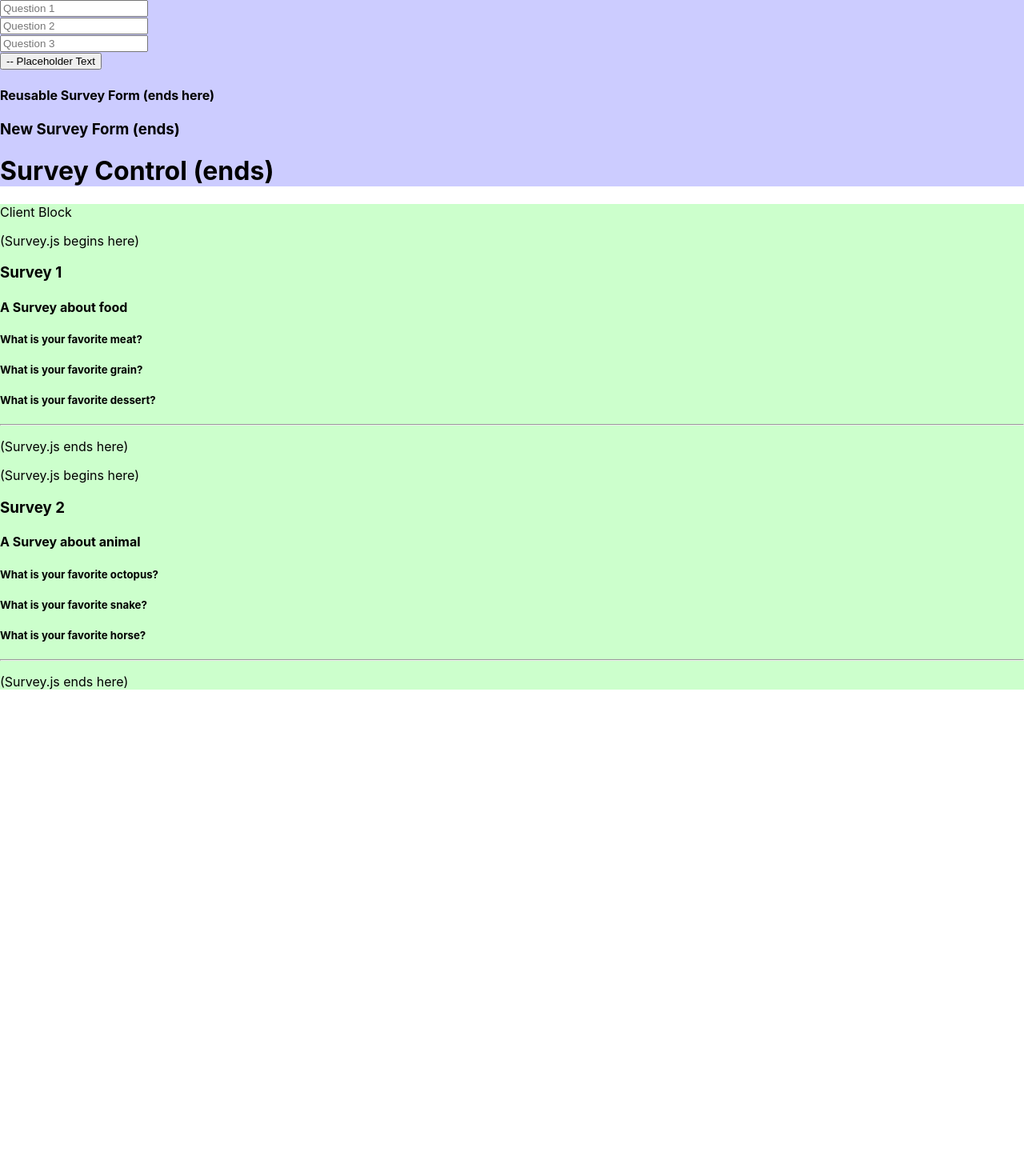
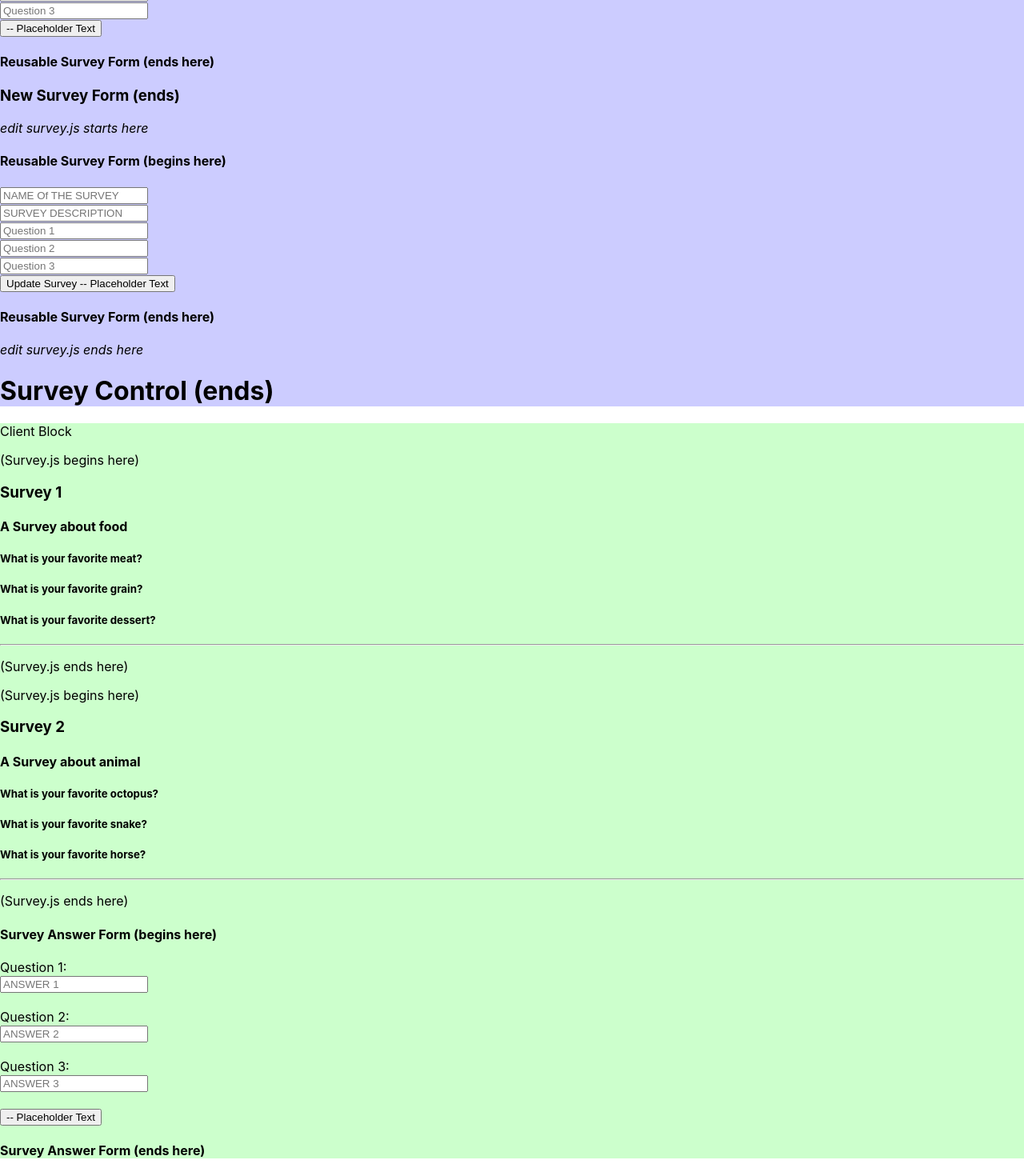
Before and after one commit to CodingMoore/react_survey, a React (Create React App) app: page / in a window 1280 px wide. Shown: the part 940-2410 px from the top of the page at 80% size. Before the commit the page ends 1818 px from the top, so only its background shows below. Built offline with nearby package versions, Linux system fonts and the light colour scheme.

Commit message:
finish building static site
Co-authored-by: Constantine Yakubovski <faustlarsen@gmail.com>
Co-authored-by: Shannon Grantski <grantski@pm.me>

```diff
--- a/src/components/Admin.js
+++ b/src/components/Admin.js
@@ -1,19 +1,24 @@
 import React from 'react';
-// import SurveyList from './SurveyList';
-// import NewSurveyForm from './NewSurveyForm';
-// import Edit Survey from wherever that will be, when we get there
-// maybe all this will just be import Survey Control. That probably makes more sense.
-import SurveyControl from './SurveyControl';
+import SurveyList from './SurveyList';
+import NewSurveyForm from './NewSurveyForm';
+import EditSurvey from "./EditSurvey";
 
-function Admin() {
+class Admin extends React.Component {
+
+  render(){
     return(
       <>
       <div style={{backgroundColor:"#ccccff"}}>
-      <p>Admin block</p>
-      <SurveyControl />
+      <h1>Survey Control (begins)</h1>
+      <SurveyList />
+      <NewSurveyForm />
+      <EditSurvey />
+      <h1>Survey Control (ends)</h1>
       </div>
       </>
     );
   }
 
+}
+
 export default Admin;
--- a/src/components/App.js
+++ b/src/components/App.js
@@ -1,7 +1,7 @@
 import React from "react";
 import Header from "./Header";
 // import SurveyList from "./SurveyList";
-// import SurveyControl from "./SurveyControl";
+// import Admin from "./Admin";
 import Admin from './Admin';
 import Client from './Client';
 
@@ -15,7 +15,7 @@ function App(){
       <h3>{question1}</h3>
       <h3>{question2}</h3>
       <h3>{question3}</h3> */}
-      {/* <SurveyControl /> */}
+      {/* <Admin /> */}
       <Admin />
       <Client />
     </React.Fragment>
--- a/src/components/Client.js
+++ b/src/components/Client.js
@@ -1,5 +1,6 @@
 import React from 'react';
 import SurveyList from './SurveyList';
+import SurveyAnswerForm from "./SurveyAnswerForm";
 
 function Client() {
   return(
@@ -7,6 +8,7 @@ function Client() {
     <div style={{backgroundColor:"#ccffcc"}}>
       <p>Client Block</p>
       <SurveyList />
+      <SurveyAnswerForm />
     </div>
     </>
   );
--- /dev/null
+++ b/src/components/EditSurvey.js
@@ -0,0 +1,33 @@
+import React from 'react';
+import ReusableSurveyForm from './ReusableSurveyForm';
+import PropTypes from "prop-types";
+
+
+function EditSurvey() {
+  // function handleEditSurveySubmission(event) {
+  //   event.preventDefault();
+    // onEditSurvey();
+    // const propertiesToUpdate = {
+    //   question1: event.question1.name.value,
+    //   question2: event.question2.name.value,
+    //   question3: event.question3.name.value
+    // }
+
+    return (
+      <React.Fragment>
+        <p><i>edit survey.js starts here</i> </p>
+          <ReusableSurveyForm
+          // formSubmissionHandler={handleEditSurveySubmission}
+          buttonText='Update Survey'
+        />
+        <p><i>edit survey.js ends here</i> </p>
+      </React.Fragment>
+    )
+  }
+
+
+EditSurvey.propTypes = {
+
+}
+
+export default EditSurvey;
--- a/src/components/NewSurveyForm.js
+++ b/src/components/NewSurveyForm.js
@@ -1,25 +1,27 @@
 import React from "react";
 import PropTypes from "prop-types";
-import ReuseableSurveyForm from './ReusableSurveyForm';
+import ReusableSurveyForm from './ReusableSurveyForm';
 
 function NewSurveyForm(props) {
-  function handleNewSurveyFormSubmission(event) {
+  function handleSubmission(event) {
     event.preventDefault();
-    props.onNewTicketCreation({name: event.target.name.value,
-    description: event.target.description.value,
-    question1: event.target.question1.value,})
+    props.onNewTicketCreation({
+      name: event.target.name.value,
+      description: event.target.description.value,
+      question1: event.target.question1.value,
+      question2: event.target.question2.value,
+      question3: event.target.question3.value,})
   }
 
   return (
     <React.Fragment>
       <h3>New Survey Form (begins)</h3>
-      <ReuseableSurveyForm />
+      <ReusableSurveyForm />
       {/* // name: event.target.name.value,
       // description: event.description.name.value,
       // question1: event.question1.name.value,
       // question2: event.question1.name.value,
-      // question3: event.question1.name.value,
-      // question4:
+      // question3: event.question1.name.value,}
       // question5:  */}
 
 
--- /dev/null
+++ b/src/components/SurveyAnswerForm.js
@@ -0,0 +1,41 @@
+import React from 'react';
+
+function SurveyAnswerForm() {
+  // const { survey } = props;
+
+  return (
+    <React.Fragment>
+      <h4>Survey Answer Form (begins here)</h4>
+
+      {/* <form onSubmit={props.formsubmissionHandler}> */}
+      <form>
+        <label>Question 1: </label>
+        <br />
+        <input type='text'
+        name='answer1'
+        placeholder='ANSWER 1'/>
+        <br />
+        <br />
+      <label>Question 2: </label>
+      <br />
+      <input type='text'
+        name='answer2'
+        placeholder='ANSWER 2'/>
+        <br />
+        <br />
+      <label>Question 3: </label>
+      <br />
+      <input type='text'
+        name='answer3'
+        placeholder='ANSWER 3'/>
+        <br />
+        <br />
+      <button type='submit'>-- Placeholder Text</button>
+      </form>
+      <h4>Survey Answer Form (ends here)</h4>
+    </React.Fragment>
+
+  )
+}
+
+export default SurveyAnswerForm;
--- a/src/components/SurveyControl.js
+++ /dev/null
@@ -1,20 +0,0 @@
-import React from 'react';
-import SurveyList from './SurveyList';
-import NewSurveyForm from './NewSurveyForm';
-
-class SurveyControl extends React.Component {
-
-  render(){
-    return(
-      <>
-      <h1>Survey Control (begins)</h1>
-      <SurveyList />
-      <NewSurveyForm />
-      <h1>Survey Control (ends)</h1>
-      </>
-    );
-  }
-
-}
-
-export default SurveyControl;
```
Also changed, not shown: src/components/to-delete_Admin.js (added, +20 -0 lines), notes.txt. Lines whose indentation alone changed are shown as unchanged.
